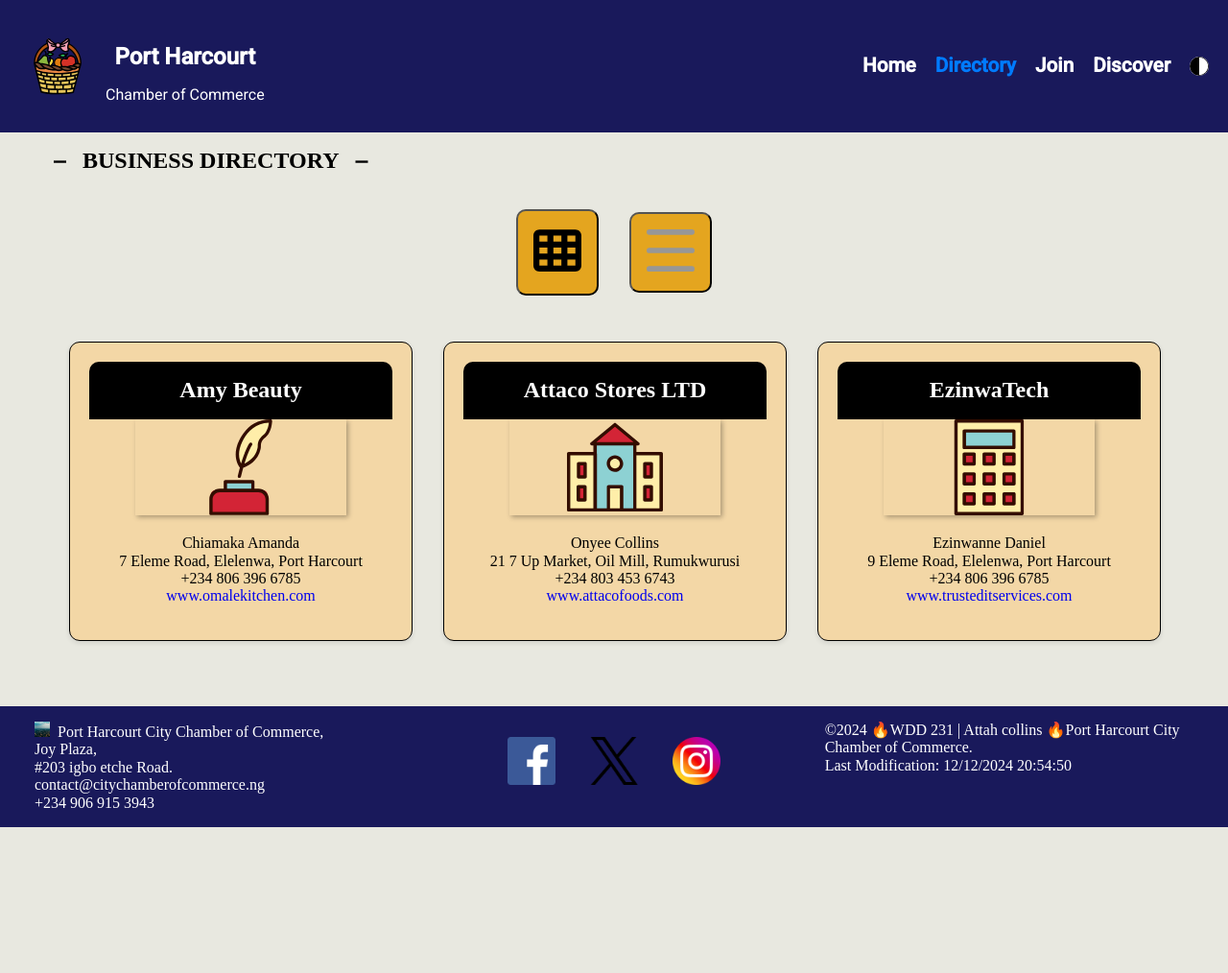
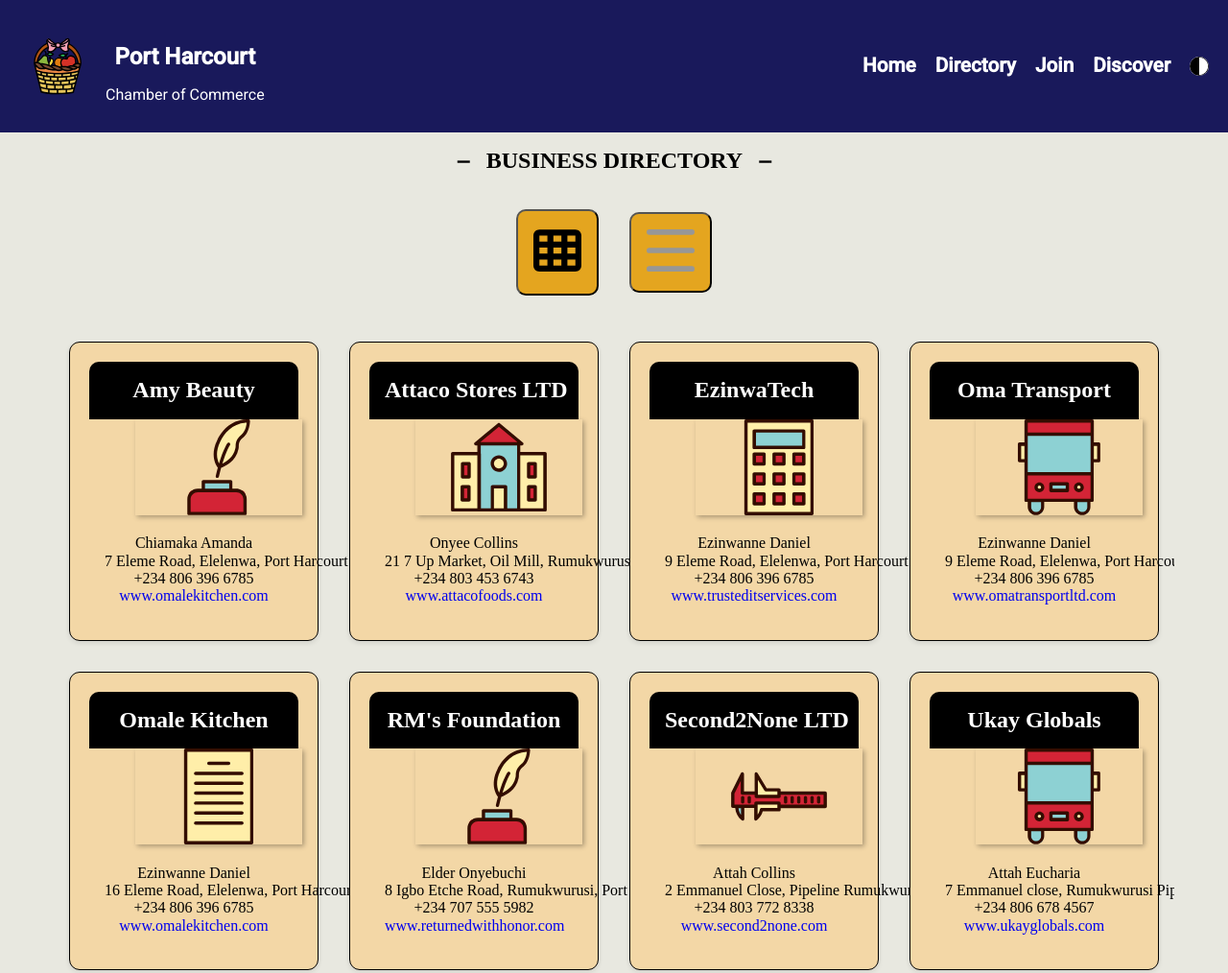
Before and after one commit to attahcollinso/wdd231, a plain HTML site: page chamber/directory.html in a window 1280 px wide. Shown: the top 1014 px of the page at 96% size. Before the commit the page ends 862 px from the top, so only its background shows below. Drawn offline with nearby package versions, Linux system fonts and the light colour scheme; no server answers.

Commit message:
week05 Chamber Discover Page

```diff
--- a/chamber/styles/index-large.css
+++ b/chamber/styles/index-large.css
@@ -20,6 +20,7 @@
 
     .nav-link.active {
       color: #007bff;
+      text-decoration: underline;
       transition: none;
   }
 
@@ -88,7 +89,7 @@
 }
 
 #cards {
-    display: inline-block;
+    /* display: inline-block; */
     overflow: hidden;
     width: 100%;
     white-space: nowrap;
--- a/chamber/styles/index.css
+++ b/chamber/styles/index.css
@@ -256,7 +256,6 @@ main {
 }
 
 #cards {
-    display: inline-block;
     overflow: hidden;
     width: 100%;
     white-space: nowrap;
@@ -340,6 +339,10 @@ main {
 
 .card-info-card p {
     padding: 20px;
+}
+
+#page-title {
+    text-align: center;
 }
 
 .card-info-card h3, .card-info-card h4, .card-info-card h5  {
```
Also changed, not shown: chamber/directory.html (+0 -30 lines).
